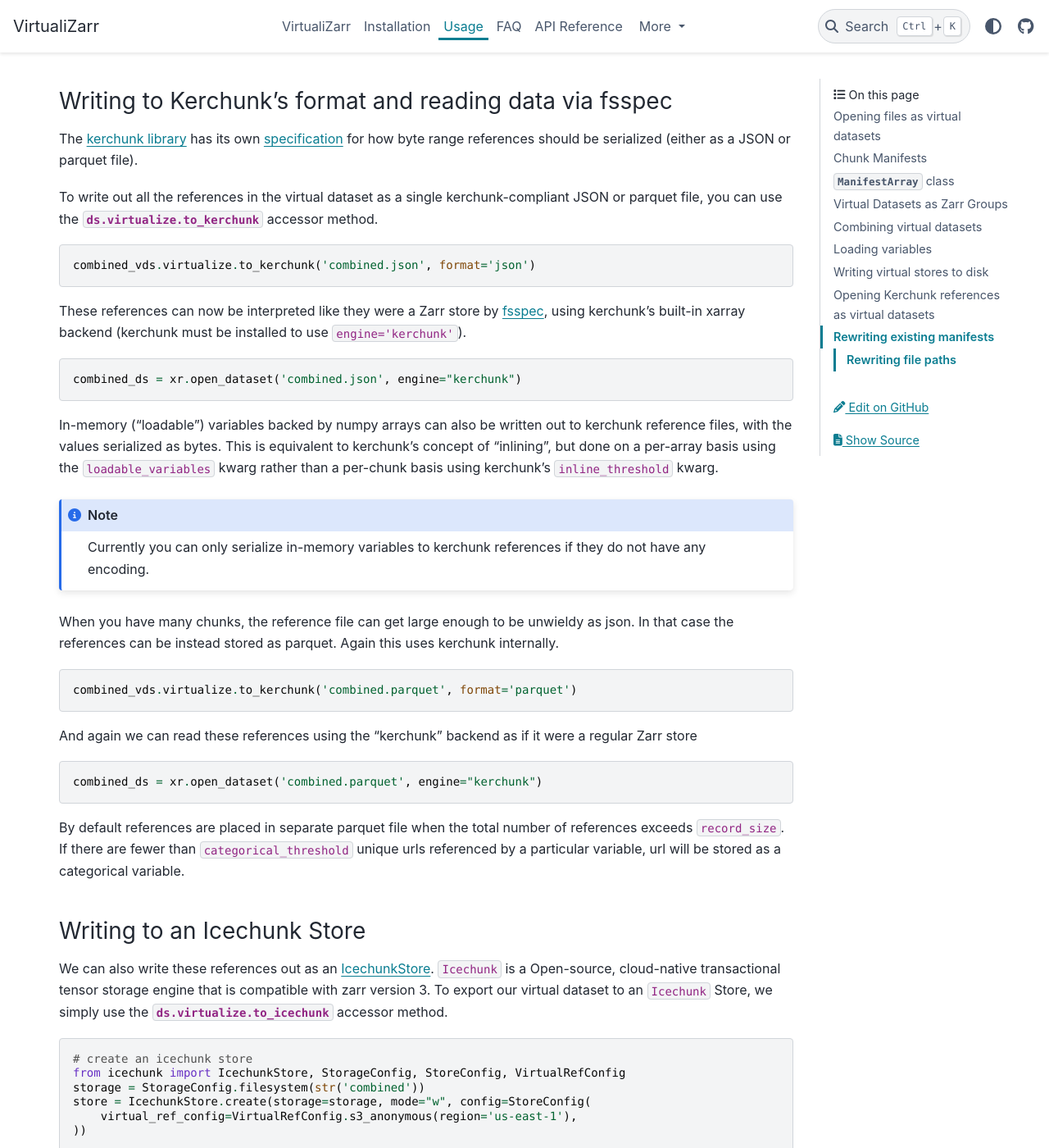
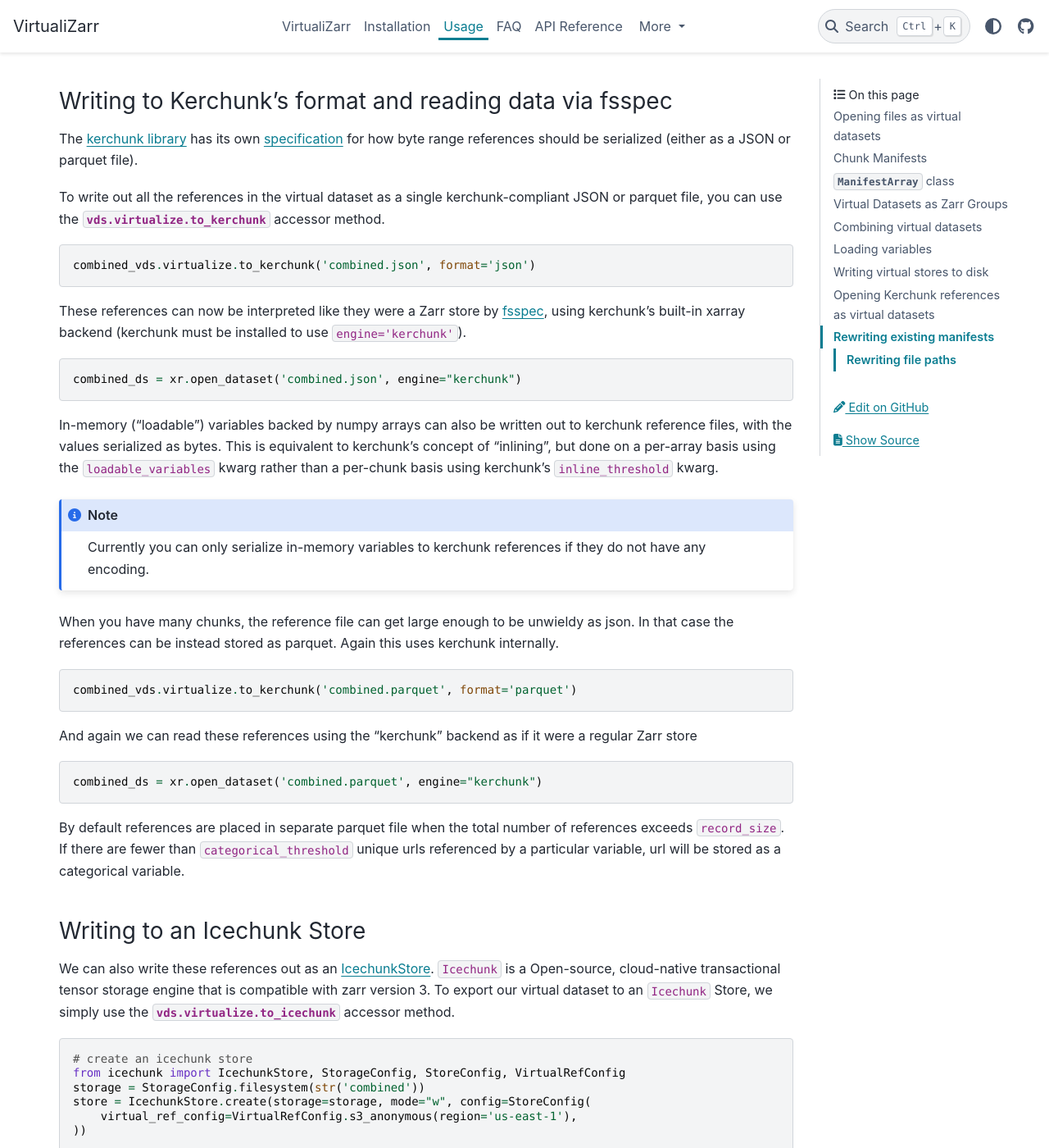
Before and after one commit to zarr-developers/VirtualiZarr, a Sphinx documentation site: the page built from docs/usage.md, in a window 1280 px wide and 1400 px high, scrolled down 9304 px. Shown: the whole window at 82% size. Built offline with Sphinx 7.4.7 and the PyData theme 0.15.4, drawn with Linux system fonts in a browser that asks for light colours; part of the change alters nothing that is shown; some of the changed text lies outside the part shown.

````diff
--- a/docs/usage.md
+++ b/docs/usage.md
@@ -17,7 +17,7 @@ ds = xr.tutorial.open_dataset('air_temperature')
 ds.to_netcdf('air.nc')
 ```
 
-We can open a virtual representation of this file using {py:func}`open_virtual_dataset <virtualizarr.xarray.open_virtual_dataset>`.
+We can open a virtual representation of this file using {py:func}`open_virtual_dataset <virtualizarr.open_virtual_dataset>`.
 
 ```python
 from virtualizarr import open_virtual_dataset
@@ -25,7 +25,7 @@ from virtualizarr import open_virtual_dataset
 vds = open_virtual_dataset('air.nc')
 ```
 
-(Notice we did not have to explicitly indicate the file format, as {py:func}`open_virtual_dataset <virtualizarr.xarray.open_virtual_dataset>` will attempt to automatically infer it.)
+(Notice we did not have to explicitly indicate the file format, as {py:func}`open_virtual_dataset <virtualizarr.open_virtual_dataset>` will attempt to automatically infer it.)
 
 
 ```{note}
@@ -360,7 +360,7 @@ Once we've combined references to all the chunks of all our legacy files into on
 
 The [kerchunk library](https://github.com/fsspec/kerchunk) has its own [specification](https://fsspec.github.io/kerchunk/spec.html) for how byte range references should be serialized (either as a JSON or parquet file).
 
-To write out all the references in the virtual dataset as a single kerchunk-compliant JSON or parquet file, you can use the {py:meth}`ds.virtualize.to_kerchunk <virtualizarr.xarray.VirtualiZarrDatasetAccessor.to_kerchunk>` accessor method.
+To write out all the references in the virtual dataset as a single kerchunk-compliant JSON or parquet file, you can use the {py:meth}`vds.virtualize.to_kerchunk <virtualizarr.VirtualiZarrDatasetAccessor.to_kerchunk>` accessor method.
 
 ```python
 combined_vds.virtualize.to_kerchunk('combined.json', format='json')
@@ -394,7 +394,7 @@ By default references are placed in separate parquet file when the total number
 
 ### Writing to an Icechunk Store
 
-We can also write these references out as an [IcechunkStore](https://icechunk.io/). `Icechunk` is a Open-source, cloud-native transactional tensor storage engine that is compatible with zarr version 3. To export our virtual dataset to an `Icechunk` Store, we simply use the {py:meth}`ds.virtualize.to_icechunk <virtualizarr.xarray.VirtualiZarrDatasetAccessor.to_icechunk>` accessor method.
+We can also write these references out as an [IcechunkStore](https://icechunk.io/). `Icechunk` is a Open-source, cloud-native transactional tensor storage engine that is compatible with zarr version 3. To export our virtual dataset to an `Icechunk` Store, we simply use the {py:meth}`vds.virtualize.to_icechunk <virtualizarr.VirtualiZarrDatasetAccessor.to_icechunk>` accessor method.
 
 ```python
 # create an icechunk store
@@ -411,7 +411,7 @@ See the [Icechunk documentation](https://icechunk.io/icechunk-python/virtual/#cr
 
 ### Writing as Zarr
 
-Alternatively, we can write these references out as an actual Zarr store, at least one that is compliant with the [proposed "Chunk Manifest" ZEP](https://github.com/zarr-developers/zarr-specs/issues/287). To do this we simply use the {py:meth}`ds.virtualize.to_zarr <virtualizarr.xarray.VirtualiZarrDatasetAccessor.to_zarr>` accessor method.
+Alternatively, we can write these references out as an actual Zarr store, at least one that is compliant with the [proposed "Chunk Manifest" ZEP](https://github.com/zarr-developers/zarr-specs/issues/287). To do this we simply use the {py:meth}`vds.virtualize.to_zarr <virtualizarr.VirtualiZarrDatasetAccessor.to_zarr>` accessor method.
 
 ```python
 combined_vds.virtualize.to_zarr('combined.zarr')
@@ -431,7 +431,7 @@ The advantage of this format is that any zarr v3 reader that understands the chu
 ```{note}
 Currently there are not yet any zarr v3 readers which understand the chunk manifest ZEP, so until then this feature cannot be used for data processing.
 
-This store can however be read by {py:func}`~virtualizarr.xarray.open_virtual_dataset`, by passing `filetype="zarr_v3"`.
+This store can however be read by {py:func}`~virtualizarr.open_virtual_dataset`, by passing `filetype="zarr_v3"`.
 ```
 
 ## Opening Kerchunk references as virtual datasets
@@ -461,7 +461,7 @@ vds = open_virtual_dataset(
 # the path in the virtual dataset will now be 'file:///some_directory/file.nc'
 ```
 
-Note that as the virtualizarr {py:meth}`vds.virtualize.to_kerchunk <virtualizarr.xarray.VirtualiZarrDatasetAccessor.to_kerchunk>` method only writes absolute paths, the only scenario in which you might come across references containing relative paths is if you are opening references that were previously created using the ``kerchunk`` library alone.
+Note that as the virtualizarr {py:meth}`vds.virtualize.to_kerchunk <virtualizarr.VirtualiZarrDatasetAccessor.to_kerchunk>` method only writes absolute paths, the only scenario in which you might come across references containing relative paths is if you are opening references that were previously created using the ``kerchunk`` library alone.
 
 ## Rewriting existing manifests
 
@@ -469,7 +469,7 @@ Sometimes it can be useful to rewrite the contents of an already-generated manif
 
 ### Rewriting file paths
 
-You can rewrite the file paths stored in a manifest or virtual dataset without changing the byte range information using the {py:meth}`vds.virtualize.rename_paths <virtualizarr.xarray.VirtualiZarrDatasetAccessor.rename_paths>` accessor method.
+You can rewrite the file paths stored in a manifest or virtual dataset without changing the byte range information using the {py:meth}`vds.virtualize.rename_paths <virtualizarr.VirtualiZarrDatasetAccessor.rename_paths>` accessor method.
 
 For example, you may want to rename file paths according to a function to reflect having moved the location of the referenced files from local storage to an S3 bucket.
 
````
